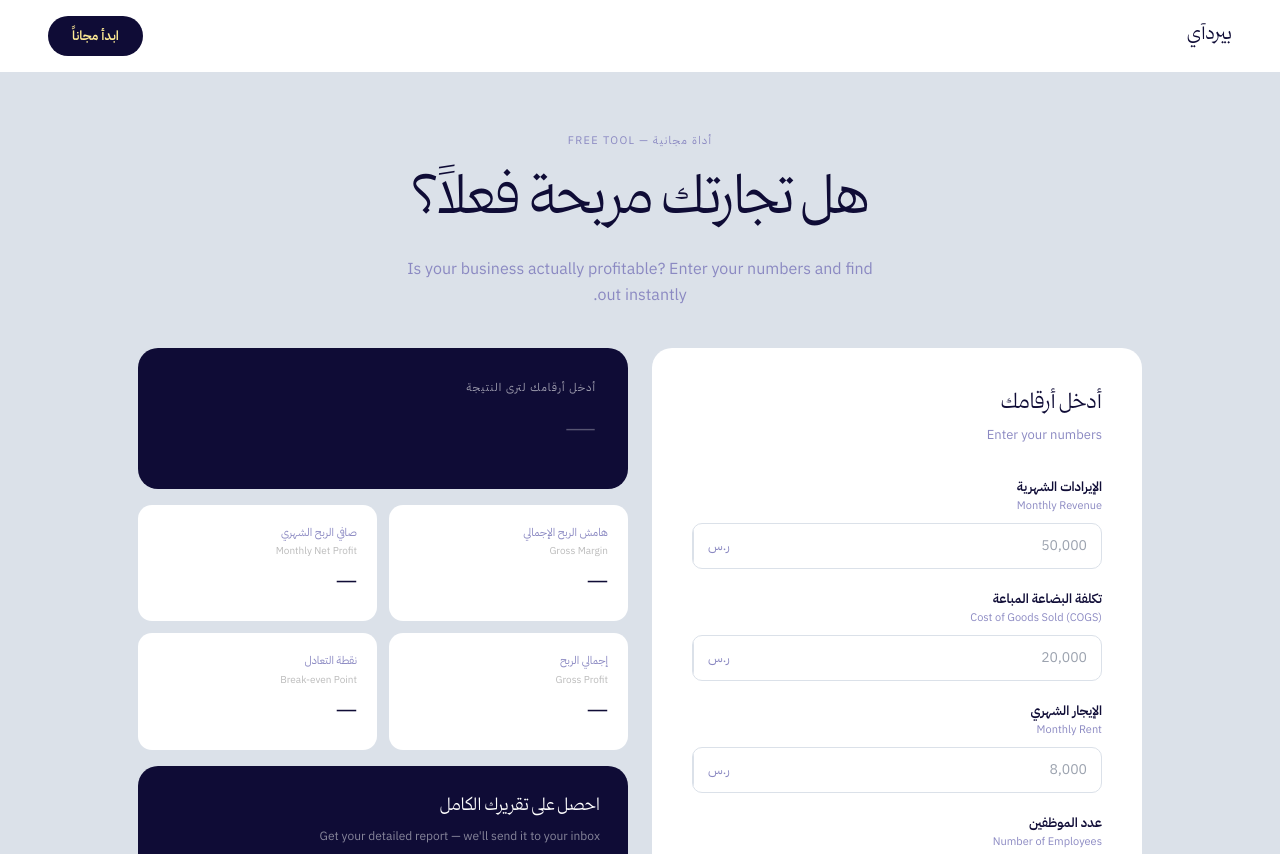
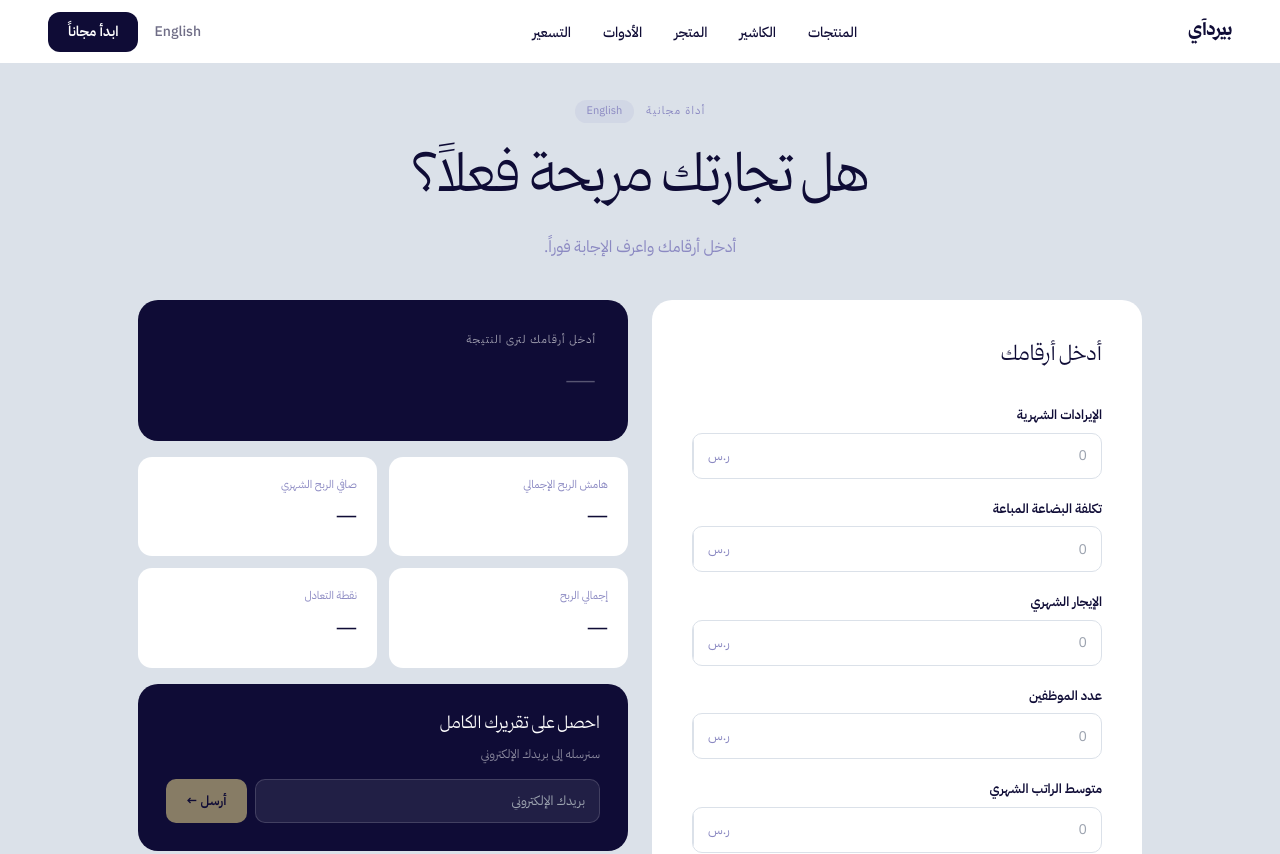
Before and after one commit to rwwwn/birdeye-onboarding, a Next.js app: page /calculator in a window 1280 px wide. Shown: the top 854 px of the page. Built offline with nearby package versions, Linux system fonts and the light colour scheme.

Commit message:
calcualter tweeks

```diff
--- a/app/calculator/page.tsx
+++ b/app/calculator/page.tsx
@@ -1,14 +1,15 @@
 'use client'
 
 import { useState, useEffect } from 'react'
+import { captureLead } from '@/lib/leads'
+import Link from 'next/link'
+import Navbar from '@/components/home/Navbar'
 
 declare global {
   interface Window {
     gtag?: (command: string, action: string, params?: Record<string, unknown>) => void
   }
 }
-import { captureLead } from '@/lib/leads'
-import Link from 'next/link'
 
 interface Inputs {
   monthlyRevenue: number
@@ -28,82 +29,95 @@ interface Results {
   verdictColor: string
 }
 
+const copy = {
+  ar: {
+    tag: 'أداة مجانية',
+    headline: 'هل تجارتك مربحة فعلاً؟',
+    sub: 'أدخل أرقامك واعرف الإجابة فوراً.',
+    inputsHeadline: 'أدخل أرقامك',
+    fields: ['الإيرادات الشهرية', 'تكلفة البضاعة المباعة', 'الإيجار الشهري', 'عدد الموظفين', 'متوسط الراتب الشهري'],
+    verdictLabel: 'التقييم العام',
+    verdictEmpty: 'أدخل أرقامك لترى النتيجة',
+    verdictSuffix: 'هامش الربح الإجمالي',
+    stats: ['هامش الربح الإجمالي', 'صافي الربح الشهري', 'إجمالي الربح', 'نقطة التعادل'],
+    insight: {
+      Healthy: 'أرقامك في المنطقة الصحية. التجار الذين يستخدمون بيردآي يحسّنون هامشهم بـ 15-20% إضافية.',
+      'At Risk': 'هامشك في منطقة الخطر. معظم التجار الأصحاء يعملون بهامش +30%. بيردآي يساعدك تحسّن هذا الرقم.',
+      Critical: 'هامشك في المنطقة الحرجة. تحتاج مراجعة فورية لتكاليفك وأسعارك. فريقنا يمكنه مساعدتك.',
+    },
+    emailHeadline: 'احصل على تقريرك الكامل',
+    emailSub: 'سنرسله إلى بريدك الإلكتروني',
+    emailPlaceholder: 'بريدك الإلكتروني',
+    emailBtn: 'أرسل ←',
+    emailSending: '...',
+    emailDone: 'تم الإرسال!',
+    emailDoneSub: 'فريقنا سيتواصل معك قريباً',
+    ctaHeadline: 'جاهز تبدأ مع بيردآي؟',
+    ctaBtn: 'ابدأ مجاناً ←',
+    switchLang: 'English',
+  },
+  en: {
+    tag: 'Free Tool',
+    headline: 'Is your business actually profitable?',
+    sub: 'Enter your numbers and find out instantly.',
+    inputsHeadline: 'Enter your numbers',
+    fields: ['Monthly Revenue', 'Cost of Goods Sold (COGS)', 'Monthly Rent', 'Number of Employees', 'Average Monthly Salary'],
+    verdictLabel: 'Overall Verdict',
+    verdictEmpty: 'Enter your numbers to see results',
+    verdictSuffix: 'Gross Margin',
+    stats: ['Gross Margin', 'Monthly Net Profit', 'Gross Profit', 'Break-even Point'],
+    insight: {
+      Healthy: 'Your numbers look healthy. BirdEye merchants improve their margin by an additional 15-20%.',
+      'At Risk': 'Your margin is in the danger zone. Most healthy businesses operate at 30%+. BirdEye can help you fix this.',
+      Critical: 'Your margin is critical. You need an immediate review of your costs and pricing. Our team can help.',
+    },
+    emailHeadline: 'Get your detailed report',
+    emailSub: "We'll send a full breakdown to your inbox",
+    emailPlaceholder: 'your@email.com',
+    emailBtn: 'Send ←',
+    emailSending: '...',
+    emailDone: 'Sent!',
+    emailDoneSub: 'Our team will reach out soon',
+    ctaHeadline: 'Ready to start with BirdEye?',
+    ctaBtn: 'Start free ←',
+    switchLang: 'العربية',
+  },
+}
+
 export default function CalculatorPage() {
-  const [inputs, setInputs] = useState<Inputs>({
-    monthlyRevenue: 0,
-    cogs: 0,
-    rent: 0,
-    employees: 0,
-    avgSalary: 0,
-  })
-
-  const [results, setResults] = useState<Results>({
-    grossMargin: 0,
-    grossProfit: 0,
-    netProfit: 0,
-    breakEven: 0,
-    verdict: null,
-    verdictAr: '',
-    verdictColor: '#DBE1E9',
-  })
-
+  const [inputs, setInputs] = useState<Inputs>({ monthlyRevenue: 0, cogs: 0, rent: 0, employees: 0, avgSalary: 0 })
+  const [results, setResults] = useState<Results>({ grossMargin: 0, grossProfit: 0, netProfit: 0, breakEven: 0, verdict: null, verdictAr: '', verdictColor: '#DBE1E9' })
   const [email, setEmail] = useState('')
   const [emailSubmitted, setEmailSubmitted] = useState(false)
   const [submitting, setSubmitting] = useState(false)
   const [hasCalculated, setHasCalculated] = useState(false)
+  const [lang, setLang] = useState<'ar' | 'en'>('ar')
+
+  const t = copy[lang]
+  const fieldKeys: (keyof Inputs)[] = ['monthlyRevenue', 'cogs', 'rent', 'employees', 'avgSalary']
 
   useEffect(() => {
     const { monthlyRevenue, cogs, rent, employees, avgSalary } = inputs
-
-    if (monthlyRevenue === 0) {
-      setHasCalculated(false)
-      return
-    }
-
+    if (monthlyRevenue === 0) { setHasCalculated(false); return }
     setHasCalculated(true)
 
     const grossProfit = monthlyRevenue - cogs
-    const grossMargin = monthlyRevenue > 0
-      ? Math.round((grossProfit / monthlyRevenue) * 100)
-      : 0
+    const grossMargin = Math.round((grossProfit / monthlyRevenue) * 100)
+    const totalFixedCosts = rent + employees * avgSalary
+    const netProfit = grossProfit - totalFixedCosts
+    const breakEven = grossMargin > 0 ? Math.round(totalFixedCosts / (grossMargin / 100)) : 0
 
-    const totalSalaries = employees * avgSalary
-    const totalFixedCosts = rent + totalSalaries
-    const netProfit = grossProfit - totalFixedCosts
-
-    const breakEven = grossMargin > 0
-      ? Math.round(totalFixedCosts / (grossMargin / 100))
-      : 0
-
-    let verdict: 'Healthy' | 'At Risk' | 'Critical'
-    let verdictAr: string
-    let verdictColor: string
-
-    if (grossMargin >= 30) {
-      verdict = 'Healthy'
-      verdictAr = 'صحي'
-      verdictColor = '#22c55e'
-    } else if (grossMargin >= 15) {
-      verdict = 'At Risk'
-      verdictAr = 'في خطر'
-      verdictColor = '#f59e0b'
-    } else {
-      verdict = 'Critical'
-      verdictAr = 'حرج'
-      verdictColor = '#ef4444'
-    }
+    const verdict: 'Healthy' | 'At Risk' | 'Critical' = grossMargin >= 30 ? 'Healthy' : grossMargin >= 15 ? 'At Risk' : 'Critical'
+    const verdictAr = verdict === 'Healthy' ? 'صحي' : verdict === 'At Risk' ? 'في خطر' : 'حرج'
+    const verdictColor = verdict === 'Healthy' ? '#22c55e' : verdict === 'At Risk' ? '#f59e0b' : '#ef4444'
 
     setResults({ grossMargin, grossProfit, netProfit, breakEven, verdict, verdictAr, verdictColor })
   }, [inputs])
 
-  // Track verdict view in GA4
   useEffect(() => {
     if (!hasCalculated || !results.verdict) return
     if (typeof window !== 'undefined' && window.gtag) {
-      window.gtag('event', 'calculator_result_viewed', {
-        verdict: results.verdict,
-        gross_margin: results.grossMargin,
-      })
+      window.gtag('event', 'calculator_result_viewed', { verdict: results.verdict, gross_margin: results.grossMargin })
     }
   }, [results.verdict]) // eslint-disable-line react-hooks/exhaustive-deps
 
@@ -114,65 +128,46 @@ export default function CalculatorPage() {
   async function handleEmailSubmit() {
     if (!email || submitting) return
     setSubmitting(true)
-
-    await captureLead({
-      source: 'calculator',
-      email,
-      monthly_revenue: inputs.monthlyRevenue,
-      gross_margin: results.grossMargin,
-      net_profit: results.netProfit,
-      verdict: results.verdict || '',
-    })
-
+    await captureLead({ source: 'calculator', email, monthly_revenue: inputs.monthlyRevenue, gross_margin: results.grossMargin, net_profit: results.netProfit, verdict: results.verdict || '' })
     setSubmitting(false)
     setEmailSubmitted(true)
-
     if (typeof window !== 'undefined' && window.gtag) {
-      window.gtag('event', 'calculator_lead_captured', {
-        verdict: results.verdict,
-        gross_margin: results.grossMargin,
-      })
+      window.gtag('event', 'calculator_lead_captured', { verdict: results.verdict, gross_margin: results.grossMargin })
     }
   }
 
-  const inputFields: { field: keyof Inputs; labelAr: string; labelEn: string; placeholder: string }[] = [
-    { field: 'monthlyRevenue', labelAr: 'الإيرادات الشهرية',       labelEn: 'Monthly Revenue',          placeholder: '50,000' },
-    { field: 'cogs',           labelAr: 'تكلفة البضاعة المباعة',    labelEn: 'Cost of Goods Sold (COGS)', placeholder: '20,000' },
-    { field: 'rent',           labelAr: 'الإيجار الشهري',           labelEn: 'Monthly Rent',              placeholder: '8,000'  },
-    { field: 'employees',      labelAr: 'عدد الموظفين',              labelEn: 'Number of Employees',       placeholder: '5'      },
-    { field: 'avgSalary',      labelAr: 'متوسط الراتب الشهري',      labelEn: 'Average Monthly Salary',    placeholder: '3,000'  },
-  ]
-
-  const statCards = [
-    { labelAr: 'هامش الربح الإجمالي', labelEn: 'Gross Margin',       value: hasCalculated ? `${results.grossMargin}%`                         : '—' },
-    { labelAr: 'صافي الربح الشهري',   labelEn: 'Monthly Net Profit',  value: hasCalculated ? `${results.netProfit.toLocaleString()} ر.س`       : '—' },
-    { labelAr: 'إجمالي الربح',        labelEn: 'Gross Profit',        value: hasCalculated ? `${results.grossProfit.toLocaleString()} ر.س`      : '—' },
-    { labelAr: 'نقطة التعادل',        labelEn: 'Break-even Point',    value: hasCalculated ? `${results.breakEven.toLocaleString()} ر.س`        : '—' },
+  const statValues = [
+    hasCalculated ? `${results.grossMargin}%` : '—',
+    hasCalculated ? `${results.netProfit.toLocaleString()} ر.س` : '—',
+    hasCalculated ? `${results.grossProfit.toLocaleString()} ر.س` : '—',
+    hasCalculated ? `${results.breakEven.toLocaleString()} ر.س` : '—',
   ]
 
   return (
-    <div style={{ minHeight: '100vh', background: '#DBE1E9', fontFamily: 'var(--font-body)' }}>
+    <div style={{ minHeight: '100vh', background: '#DBE1E9', fontFamily: 'var(--font-body)' }} dir={lang === 'ar' ? 'rtl' : 'ltr'}>
 
-      {/* Navbar */}
-      <nav style={{ background: '#FFFFFF', padding: '16px 48px', display: 'flex', alignItems: 'center', justifyContent: 'space-between', borderBottom: '1px solid #DBE1E9' }}>
-        <Link href="/" style={{ textDecoration: 'none' }}>
-          <span style={{ fontFamily: 'var(--font-display)', fontSize: 20, color: '#0F0C36' }}>بيردآي</span>
-        </Link>
-        <Link href="/get-started" style={{ background: '#0F0C36', color: '#FFEB95', padding: '10px 24px', borderRadius: 999, fontSize: 13, fontWeight: 600, textDecoration: 'none' }}>
-          ابدأ مجاناً
-        </Link>
-      </nav>
+      {/* Site Navbar */}
+      <Navbar />
 
-      {/* Page header */}
-      <div style={{ textAlign: 'center', padding: '60px 48px 40px' }}>
-        <p style={{ fontSize: 11, color: '#8B89C2', letterSpacing: '0.12em', textTransform: 'uppercase', marginBottom: 12 }}>
-          أداة مجانية — Free Tool
-        </p>
+      {/* Page header — pushed down by fixed navbar (64px) */}
+      <div style={{ textAlign: 'center', padding: '100px 48px 40px' }}>
+        <div style={{ display: 'flex', justifyContent: 'center', alignItems: 'center', gap: 12, marginBottom: 16 }}>
+          <p style={{ fontSize: 11, color: '#8B89C2', letterSpacing: '0.12em', textTransform: 'uppercase', margin: 0 }}>
+            {t.tag}
+          </p>
+          {/* Language toggle */}
+          <button
+            onClick={() => setLang(l => l === 'ar' ? 'en' : 'ar')}
+            style={{ fontSize: 11, color: '#8B89C2', background: 'rgba(139,137,194,0.12)', border: 'none', borderRadius: 999, padding: '3px 12px', cursor: 'pointer', fontFamily: 'var(--font-body)' }}
+          >
+            {t.switchLang}
+          </button>
+        </div>
         <h1 style={{ fontFamily: 'var(--font-display)', fontSize: 'clamp(32px, 5vw, 56px)', color: '#0F0C36', marginBottom: 12, letterSpacing: '-0.02em' }}>
-          هل تجارتك مربحة فعلاً؟
+          {t.headline}
         </h1>
         <p style={{ fontSize: 16, color: '#8B89C2', maxWidth: 480, margin: '0 auto', lineHeight: 1.6 }}>
-          Is your business actually profitable? Enter your numbers and find out instantly.
+          {t.sub}
         </p>
       </div>
 
@@ -181,29 +176,23 @@ export default function CalculatorPage() {
 
         {/* LEFT — Inputs */}
         <div style={{ background: '#FFFFFF', borderRadius: 20, padding: '40px' }}>
-          <h2 style={{ fontFamily: 'var(--font-display)', fontSize: 22, color: '#0F0C36', marginBottom: 4 }}>أدخل أرقامك</h2>
-          <p style={{ fontSize: 13, color: '#8B89C2', marginBottom: 32 }}>Enter your numbers</p>
+          <h2 style={{ fontFamily: 'var(--font-display)', fontSize: 22, color: '#0F0C36', marginBottom: 32 }}>{t.inputsHeadline}</h2>
 
-          {inputFields.map(({ field, labelAr, labelEn, placeholder }) => (
+          {fieldKeys.map((field, i) => (
             <div key={field} style={{ marginBottom: 20 }}>
-              <label style={{ display: 'block', fontSize: 13, fontWeight: 600, color: '#0F0C36', marginBottom: 2 }}>
-                {labelAr}
+              <label style={{ display: 'block', fontSize: 13, fontWeight: 600, color: '#0F0C36', marginBottom: 8 }}>
+                {t.fields[i]}
               </label>
-              <p style={{ fontSize: 11, color: '#8B89C2', marginBottom: 8 }}>{labelEn}</p>
-              <div
-                style={{ display: 'flex', alignItems: 'center', border: '1.5px solid #DBE1E9', borderRadius: 10, overflow: 'hidden', transition: 'border-color 0.15s' }}
-              >
+              <div style={{ display: 'flex', alignItems: 'center', border: '1.5px solid #DBE1E9', borderRadius: 10, overflow: 'hidden', transition: 'border-color 0.15s' }}>
                 <input
                   type="number"
-                  placeholder={placeholder}
+                  placeholder="0"
                   onChange={e => handleInput(field, e.target.value)}
                   style={{ flex: 1, height: 44, padding: '0 14px', border: 'none', outline: 'none', fontSize: 14, color: '#0F0C36', background: 'transparent' }}
                   onFocus={e => { (e.target.parentElement as HTMLDivElement).style.borderColor = '#0F0C36' }}
                   onBlur={e => { (e.target.parentElement as HTMLDivElement).style.borderColor = '#DBE1E9' }}
                 />
-                <span style={{ padding: '0 14px', fontSize: 13, color: '#8B89C2', borderLeft: '1px solid #DBE1E9', height: 44, display: 'flex', alignItems: 'center' }}>
-                  ر.س
-                </span>
+                <span style={{ padding: '0 14px', fontSize: 13, color: '#8B89C2', borderLeft: '1px solid #DBE1E9', height: 44, display: 'flex', alignItems: 'center' }}>ر.س</span>
               </div>
             </div>
           ))}
@@ -215,15 +204,15 @@ export default function CalculatorPage() {
           {/* Verdict */}
           <div style={{ background: hasCalculated ? results.verdictColor : '#0F0C36', borderRadius: 20, padding: '32px', transition: 'background 0.3s' }}>
             <p style={{ fontSize: 11, color: 'rgba(255,255,255,0.6)', letterSpacing: '0.1em', textTransform: 'uppercase', marginBottom: 12 }}>
-              {hasCalculated ? 'التقييم العام' : 'أدخل أرقامك لترى النتيجة'}
+              {hasCalculated ? t.verdictLabel : t.verdictEmpty}
             </p>
             {hasCalculated ? (
               <>
                 <h2 style={{ fontFamily: 'var(--font-display)', fontSize: 48, color: '#FFFFFF', marginBottom: 4 }}>
-                  {results.verdictAr}
+                  {lang === 'ar' ? results.verdictAr : results.verdict}
                 </h2>
                 <p style={{ fontSize: 14, color: 'rgba(255,255,255,0.7)' }}>
-                  {results.verdict} — هامش الربح الإجمالي: {results.grossMargin}%
+                  {t.verdictSuffix}: {results.grossMargin}%
                 </p>
               </>
             ) : (
@@ -233,11 +222,10 @@ export default function CalculatorPage() {
 
           {/* Stat cards */}
           <div style={{ display: 'grid', gridTemplateColumns: '1fr 1fr', gap: '12px' }}>
-            {statCards.map(({ labelAr, labelEn, value }) => (
-              <div key={labelAr} style={{ background: '#FFFFFF', borderRadius: 14, padding: '20px' }}>
-                <p style={{ fontSize: 11, color: '#8B89C2', marginBottom: 2 }}>{labelAr}</p>
-                <p style={{ fontSize: 10, color: '#BBB', marginBottom: 10 }}>{labelEn}</p>
-                <p style={{ fontFamily: 'var(--font-display)', fontSize: 22, color: '#0F0C36', fontWeight: 700 }}>{value}</p>
+            {t.stats.map((label, i) => (
+              <div key={label} style={{ background: '#FFFFFF', borderRadius: 14, padding: '20px' }}>
+                <p style={{ fontSize: 11, color: '#8B89C2', marginBottom: 10 }}>{label}</p>
+                <p style={{ fontFamily: 'var(--font-display)', fontSize: 22, color: '#0F0C36', fontWeight: 700 }}>{statValues[i]}</p>
               </div>
             ))}
           </div>
@@ -245,15 +233,8 @@ export default function CalculatorPage() {
           {/* Insight */}
           {hasCalculated && results.verdict && (
             <div style={{ background: '#FFFFFF', borderRadius: 14, padding: '20px 24px', borderRight: `4px solid ${results.verdictColor}` }}>
-              <p style={{ fontSize: 13, color: '#0F0C36', lineHeight: 1.6, marginBottom: 6 }}>
-                {results.verdict === 'Healthy'  && 'أرقامك في المنطقة الصحية. التجار الذين يستخدمون بيردآي يحسّنون هامشهم بـ 15-20% إضافية.'}
-                {results.verdict === 'At Risk'  && 'هامشك في منطقة الخطر. معظم التجار الأصحاء يعملون بهامش +30%. بيردآي يساعدك تحسّن هذا الرقم.'}
-                {results.verdict === 'Critical' && 'هامشك في المنطقة الحرجة. تحتاج مراجعة فورية لتكاليفك وأسعارك. فريقنا يمكنه مساعدتك.'}
-              </p>
-              <p style={{ fontSize: 11, color: '#AAA' }}>
-                {results.verdict === 'Healthy'  && 'Your numbers look healthy. BirdEye merchants improve their margin by an additional 15-20%.'}
-                {results.verdict === 'At Risk'  && 'Your margin is in the danger zone. Most healthy businesses operate at 30%+.'}
-                {results.verdict === 'Critical' && 'Your margin is critical. You need an immediate review of your costs and pricing.'}
+              <p style={{ fontSize: 13, color: '#0F0C36', lineHeight: 1.6 }}>
+                {t.insight[results.verdict]}
               </p>
             </div>
           )}
@@ -262,15 +243,15 @@ export default function CalculatorPage() {
           <div style={{ background: '#0F0C36', borderRadius: 20, padding: '28px' }}>
             {!emailSubmitted ? (
               <>
-                <h3 style={{ fontFamily: 'var(--font-display)', fontSize: 18, color: '#FFFFFF', marginBottom: 6 }}>احصل على تقريرك الكامل</h3>
-                <p style={{ fontSize: 12, color: 'rgba(255,255,255,0.5)', marginBottom: 16 }}>Get your detailed report — we&apos;ll send it to your inbox</p>
+                <h3 style={{ fontFamily: 'var(--font-display)', fontSize: 18, color: '#FFFFFF', marginBottom: 6 }}>{t.emailHeadline}</h3>
+                <p style={{ fontSize: 12, color: 'rgba(255,255,255,0.5)', marginBottom: 16 }}>{t.emailSub}</p>
                 <div style={{ display: 'flex', gap: 8 }}>
                   <input
                     type="email"
                     value={email}
                     onChange={e => setEmail(e.target.value)}
                     onKeyDown={e => { if (e.key === 'Enter') handleEmailSubmit() }}
-                    placeholder="بريدك الإلكتروني / your@email.com"
+                    placeholder={t.emailPlaceholder}
                     style={{ flex: 1, height: 44, padding: '0 14px', borderRadius: 10, border: '1px solid rgba(255,255,255,0.15)', background: 'rgba(255,255,255,0.08)', color: '#FFFFFF', fontSize: 13, outline: 'none' }}
                   />
                   <button
@@ -278,7 +259,7 @@ export default function CalculatorPage() {
                     disabled={submitting || !email}
                     style={{ height: 44, padding: '0 20px', background: '#FFEB95', color: '#0F0C36', border: 'none', borderRadius: 10, fontSize: 13, fontWeight: 700, cursor: submitting || !email ? 'not-allowed' : 'pointer', opacity: submitting || !email ? 0.5 : 1, whiteSpace: 'nowrap' }}
                   >
-                    {submitting ? '...' : 'أرسل ←'}
+                    {submitting ? t.emailSending : t.emailBtn}
                   </button>
                 </div>
               </>
@@ -289,20 +270,17 @@ export default function CalculatorPage() {
                     <path d="M3 9l4 4 8-8" stroke="#22c55e" strokeWidth="2" strokeLinecap="round" strokeLinejoin="round"/>
                   </svg>
                 </div>
-                <p style={{ color: '#FFFFFF', fontSize: 15, fontWeight: 600, marginBottom: 4 }}>تم الإرسال!</p>
-                <p style={{ color: 'rgba(255,255,255,0.5)', fontSize: 12 }}>فريقنا سيتواصل معك قريباً — Our team will reach out soon</p>
+                <p style={{ color: '#FFFFFF', fontSize: 15, fontWeight: 600, marginBottom: 4 }}>{t.emailDone}</p>
+                <p style={{ color: 'rgba(255,255,255,0.5)', fontSize: 12 }}>{t.emailDoneSub}</p>
               </div>
             )}
           </div>
 
           {/* CTA */}
           <div style={{ background: '#FFEB95', borderRadius: 14, padding: '20px 24px', display: 'flex', justifyContent: 'space-between', alignItems: 'center' }}>
-            <div>
-              <p style={{ fontFamily: 'var(--font-display)', fontSize: 15, color: '#0F0C36', marginBottom: 2 }}>جاهز تبدأ مع بيردآي؟</p>
-              <p style={{ fontSize: 11, color: 'rgba(15,12,54,0.6)' }}>Ready to start with BirdEye?</p>
-            </div>
+            <p style={{ fontFamily: 'var(--font-display)', fontSize: 15, color: '#0F0C36' }}>{t.ctaHeadline}</p>
             <Link href="/get-started" style={{ background: '#0F0C36', color: '#FFEB95', padding: '10px 20px', borderRadius: 999, fontSize: 13, fontWeight: 600, textDecoration: 'none', whiteSpace: 'nowrap' }}>
-              ابدأ مجاناً ←
+              {t.ctaBtn}
             </Link>
           </div>
 
--- a/components/home/FreeTools.tsx
+++ b/components/home/FreeTools.tsx
@@ -88,7 +88,7 @@ export default function FreeTools() {
 
 function ToolCard({ tool }: { tool: typeof tools[number] }) {
   return (
-    <Link href={tool.available ? tool.href : '#'} style={{ textDecoration: 'none', display: 'block', height: '100%' }}>
+    <Link href={tool.available ? tool.href : '#'} target={tool.available ? '_blank' : undefined} rel={tool.available ? 'noopener noreferrer' : undefined} style={{ textDecoration: 'none', display: 'block', height: '100%' }}>
       <div
         style={{
           border: '1.5px solid #DBE1E9',
```
